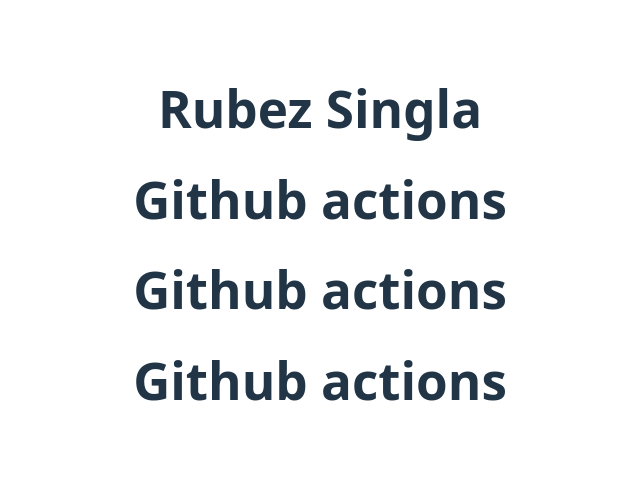
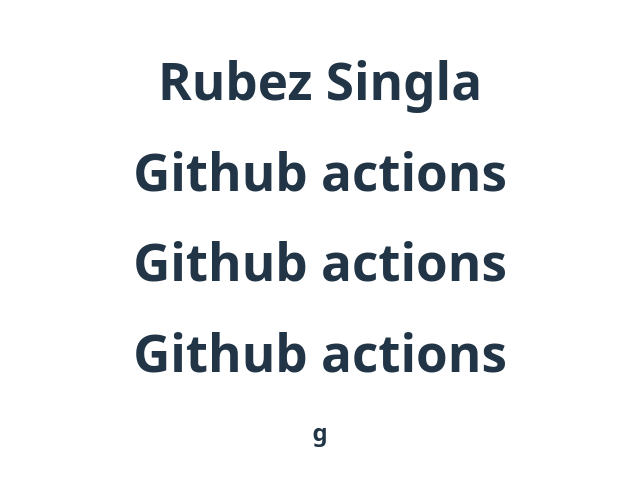
Before and after one commit to Rubezsingla/cdcidgit, a React (Vite) app: page / in a window 1280 px wide. Shown: the part 156-642 px from the top of the page, without its empty margins (320-960 px from the left). Built offline with nearby package versions, Linux system fonts and the light colour scheme.

Commit message:
Update App.jsx

```diff
--- a/src/App.jsx
+++ b/src/App.jsx
@@ -12,6 +12,7 @@
       <h1>Github actions</h1>
       <h1>Github actions</h1>
       <h1>Github actions</h1>
+      <h2>g</h2>
 
     </div>
   )
```
